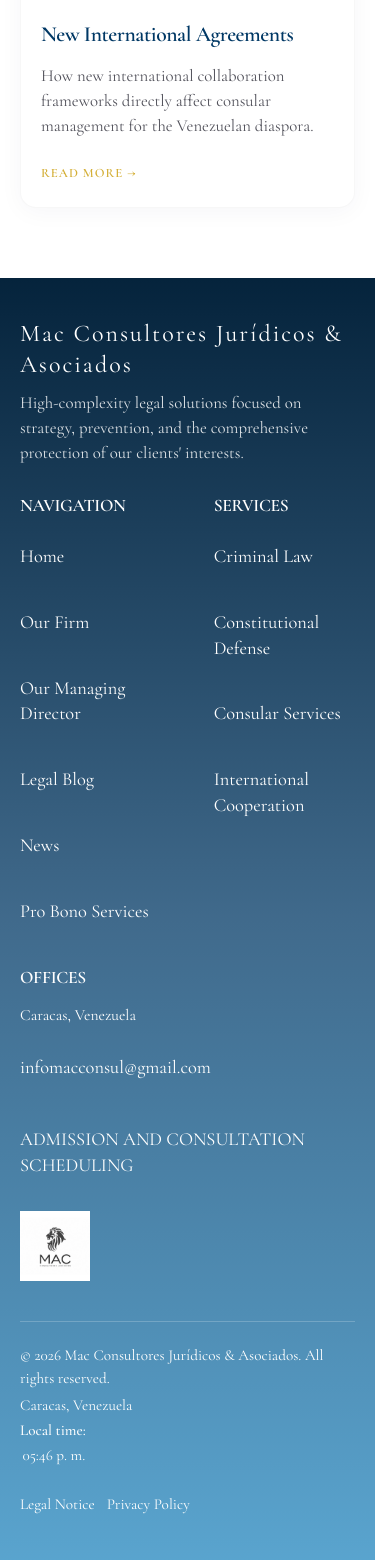
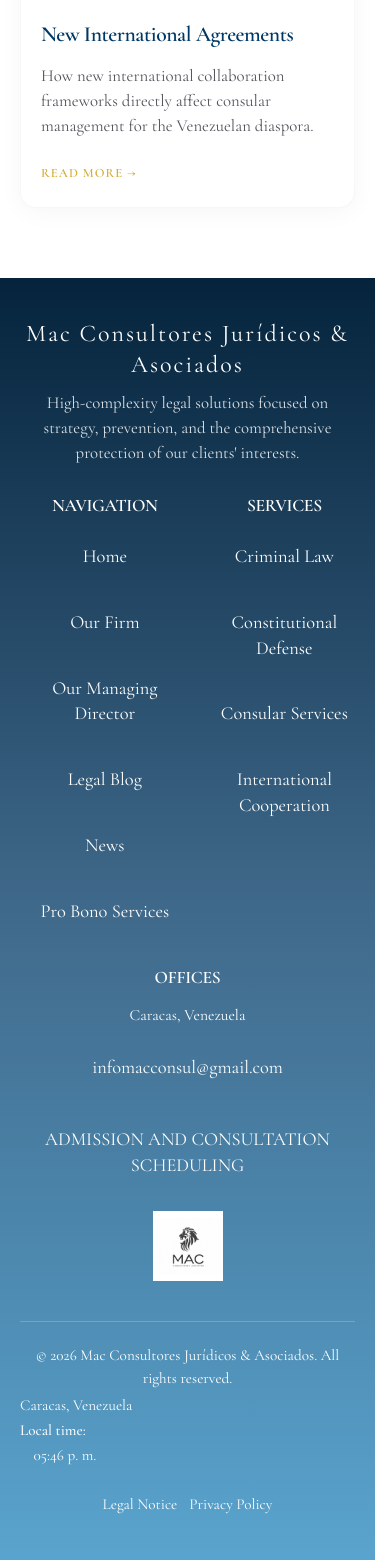
Before and after one commit to mcolina777-cpu/mac-consultores-site-clean, a Next.js app: page /en in a window 390 px wide. Shown: the part 7645-9205 px from the top of the page. Built offline with nearby package versions, Linux system fonts and the light colour scheme.

Commit message:
Ajuste del footer version movil

```diff
--- a/src/app/globals.css
+++ b/src/app/globals.css
@@ -1621,24 +1621,24 @@ footer,
     }
 
     .footer-col {
-        align-items: flex-start;
+        align-items: center;
     }
 
     .footer-logo {
         font-size: 1.5rem;
         line-height: 1.3;
-        text-align: left;
+        text-align: center;
         margin-bottom: 0.5rem;
     }
 
     .footer-desc {
         font-size: 1.05rem;
         line-height: 1.5;
-        text-align: left;
+        text-align: center;
     }
 
     .footer-title {
-        text-align: left;
+        text-align: center;
         font-size: 1.05rem;
         margin-bottom: 0.4rem;
     }
@@ -1658,7 +1658,7 @@ footer,
     .footer-col ul li {
         font-size: 0.98rem;
         line-height: 1.4;
-        text-align: left;
+        text-align: center;
     }
 
     .footer-col ul a {
@@ -1681,7 +1681,7 @@ footer,
     .footer-bottom {
         display: flex;
         flex-direction: column;
-        align-items: flex-start;
+        align-items: center;
         gap: 14px;
         padding-top: 22px;
         border-top: 1px solid rgba(255, 255, 255, 0.2);
@@ -1692,7 +1692,7 @@ footer,
     .footer-location {
         font-size: 0.95rem;
         line-height: 1.5;
-        text-align: left;
+        text-align: center;
     }
 
     .footer-legal {
@@ -1700,6 +1700,7 @@ footer,
         flex-direction: row;
         gap: 12px;
         flex-wrap: wrap;
+        justify-content: center;
     }
 
     .footer-legal a {
```
